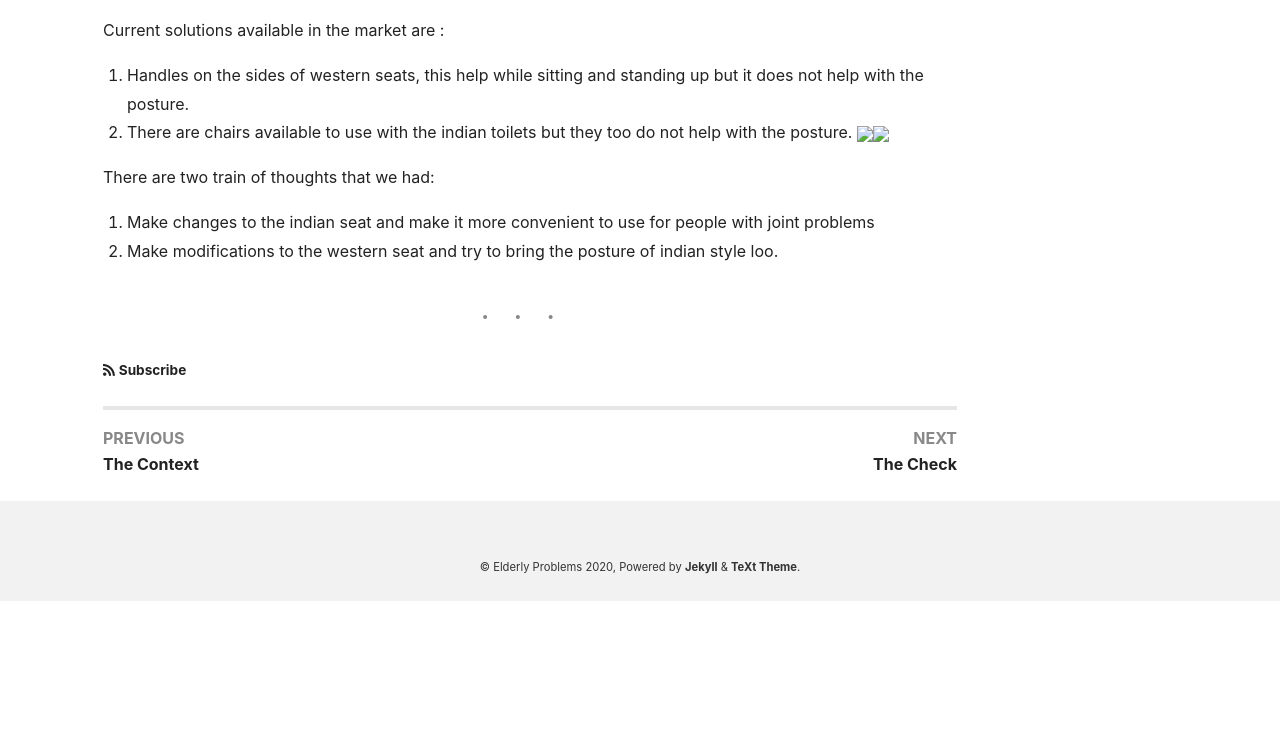
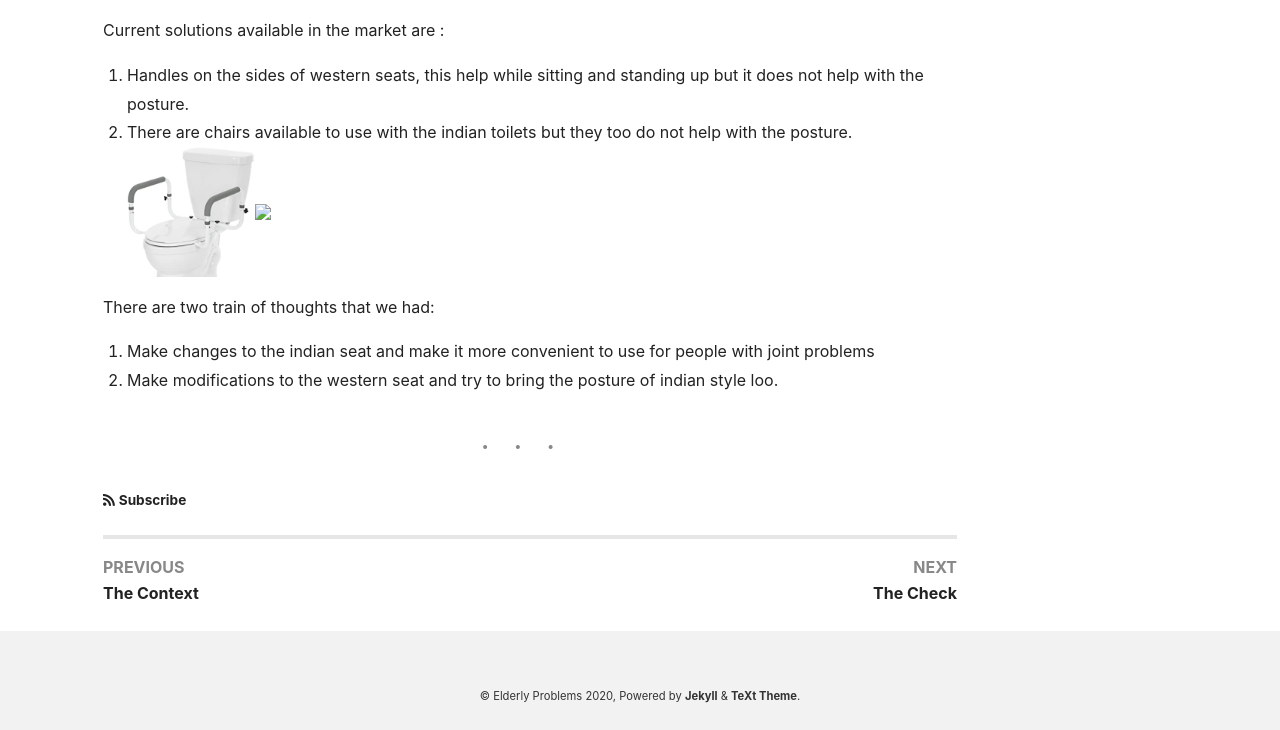
Before and after one commit to AayushKadam/Design-and-Innovation, a Jekyll site: the page built from _posts/2020-10-26-comprehension.md, in a window 1280 px wide. Shown: the part 673-1403 px from the top of the page. Built offline with Jekyll 4.4.1, drawn with Linux system fonts in a browser that asks for light colours; nearby versions of some CDN libraries; before the commit the page ends 1274 px from its top, so only the background shows below that.

Commit message:
Update 2020-10-26-comprehension.md

```diff
--- a/_posts/2020-10-26-comprehension.md
+++ b/_posts/2020-10-26-comprehension.md
@@ -16,7 +16,7 @@ article_header:
 Current solutions available in the market are :
 1. Handles on the sides of western seats, this help while sitting and standing up but it does not help with the posture.
 2. There are chairs available to use with the indian toilets but they too do not help with the posture.
-<img class="image image--sm" src="/docs/assets/images/image1.png"/><img class="image image--sm" src="/docs/assets/images/image2.png"/>
+<img class="image image--sm" src="https://github.com/AayushKadam/Design-and-Innovation/blob/master/docs/assets/images/image1.png"/><img class="image image--sm" src="/docs/assets/images/image2.png"/>
 
 There are two train of thoughts that we had:
 1. Make changes to the indian seat and make it more convenient to use for people with joint problems
```
